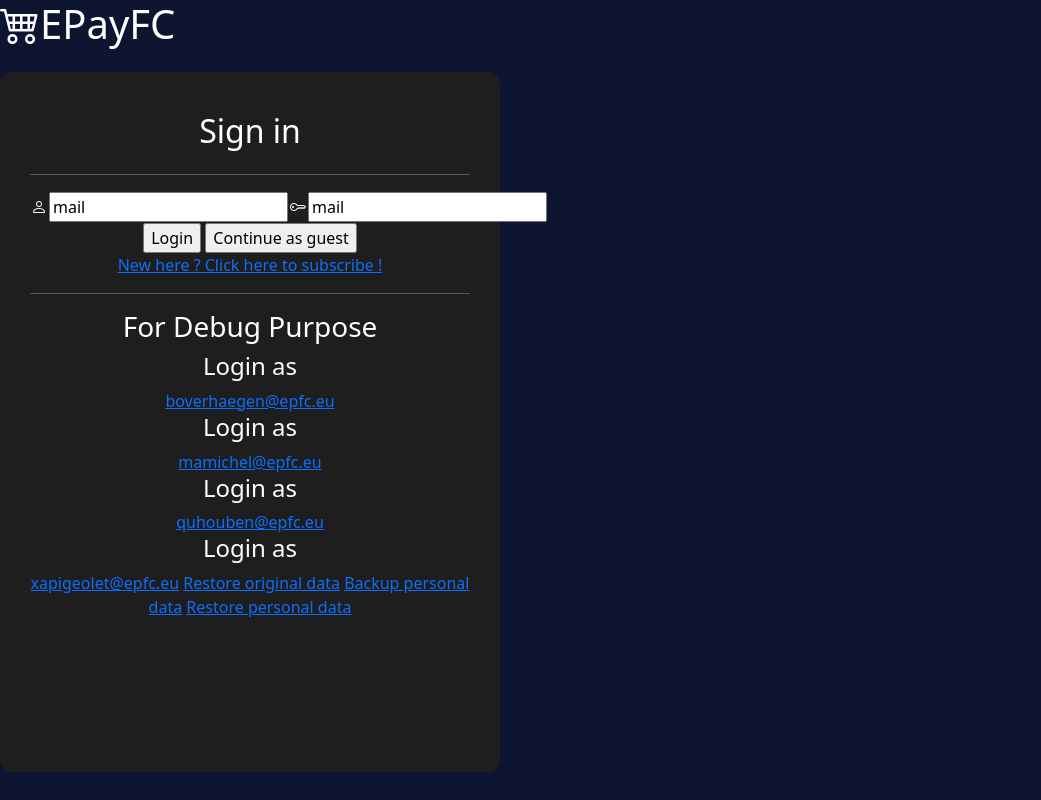
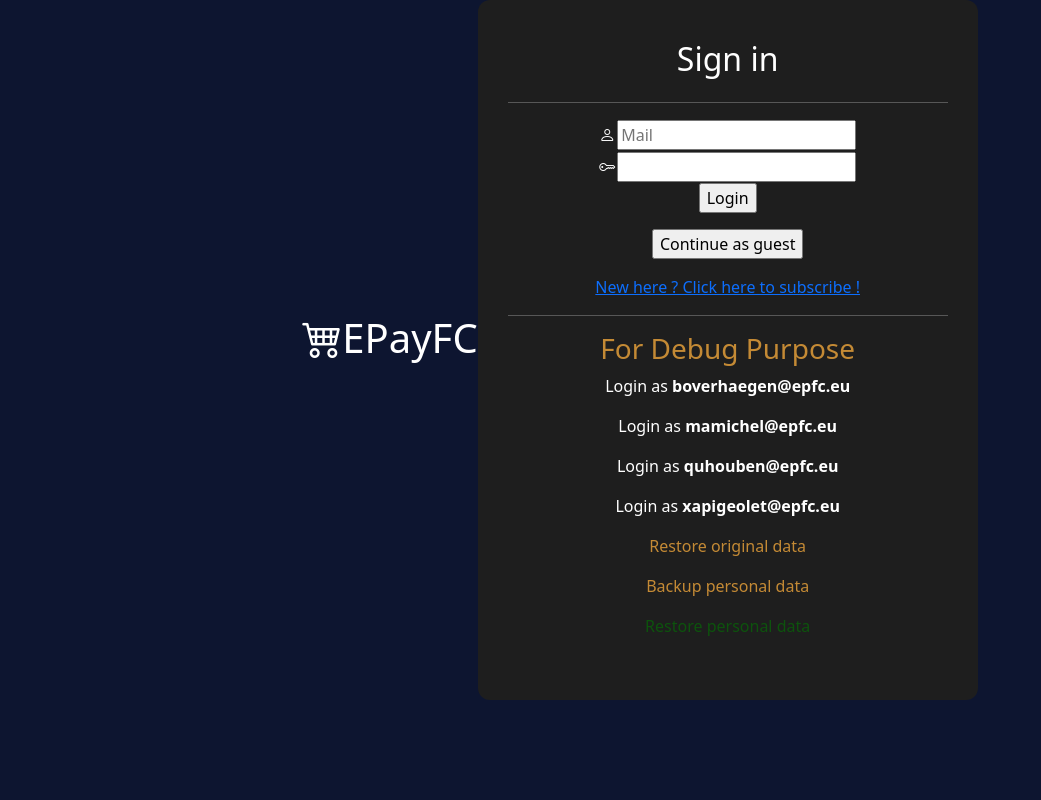
Before and after one commit to cheikh2231/projetBiddingWeb, a PHP site: page /prwb_2526_a07/ in a window 1280 px wide. Shown: the whole page, without its empty margins (0-1041 px from the left). Run offline with PHP 8.4, Linux system fonts and the light colour scheme.

Commit message:
avancement de la mise en page de login

```diff
--- a/controller/ControllerLogin.php
+++ b/controller/ControllerLogin.php
@@ -5,4 +5,7 @@ class ControllerLogin extends Controller {
     public function index(): void {
         (new View("login"))->show([""]);
     }
+
+
+
 }
--- a/css/LoginStyle.css
+++ b/css/LoginStyle.css
@@ -9,3 +9,15 @@ body {
     width: 500px;
     height: 700px;
 }
+.email{
+    text-decoration: none;
+    color: white;
+}
+.colorYellow{
+    text-decoration: none;
+    color : rgb(196, 138, 53);
+}
+.colorGreen{
+    text-decoration: none;
+    color : rgb(13, 83, 13);
+}
--- a/view/view_login.php
+++ b/view/view_login.php
@@ -11,36 +11,36 @@
     <!-- CSS -->
     <link rel="stylesheet" href="css/LoginStyle.css">
 </head>
-<body class="
--flex justify-content-center align-items-center">
-
+<body class="d-flex justify-content-center align-items-center">
     <h1 class="mb-4"><i class="bi bi-cart4"></i>EPayFC</h1>
-    <div class="logContainer row-cols-1 text-center">
+    <div class="logContainer text-center">
         <h2 class="mb-4">Sign in</h2>
         <hr>
         <form action="dashboard.php" method="post">
-            <table>
+            <table class="d-flex justify-content-center align-items-center">
+                <tr>
                 <td><i class="bi bi-person"></i></td>
-                <td><input id="pseudo" name="pseudo" type="text" value="mail"></td>
+                <td><input id="pseudo" name="pseudo" type="text" placeholder="Mail"></td>
+                </tr>
+                <tr>
                 <td><i class="bi bi-key"></i></td>
-                <td><input id="pseudo" name="pseudo" type="text" value="mail"></td>
-
-
+                <td><input id="pseudo" name="pseudo" type="password"></td>
+                </tr>
             </table>
 
-            <input type="submit" value="Login">
-            <input type="submit" value="Continue as guest">
+            <div class="mb-3"><input type="submit" value="Login"></div>
+            <div class="mb-3"><input type="submit" value="Continue as guest"></div>
         </form>
         <a href ="">New here ? Click here to subscribe !</a>
         <hr>
-        <h3>For Debug Purpose</h3>
-        <h4>Login as </h4><a href="">boverhaegen@epfc.eu</a>
-        <h4>Login as </h4><a href="">mamichel@epfc.eu</a>
-        <h4>Login as </h4><a href="">quhouben@epfc.eu</a>
-        <h4>Login as </h4><a href="">xapigeolet@epfc.eu</a>
-        <a href="">Restore original data</a>
-        <a href="">Backup personal data</a>
-        <a href="">Restore personal data</a>
+        <h3 class="colorYellow">For Debug Purpose</h3>
+        <div class="mb-3"><label>Login as&nbsp;</label><b><a href="" class="email">boverhaegen@epfc.eu</a></b></div>
+        <div class="mb-3"><label>Login as&nbsp;</label><b><a href="" class="email">mamichel@epfc.eu</a></b></div>
+        <div class="mb-3"><label>Login as&nbsp;</label><b><a href="" class="email">quhouben@epfc.eu</a></b></div>
+        <div class="mb-3"><label>Login as&nbsp;</label><b><a href="" class="email">xapigeolet@epfc.eu</a></b></div>
+        <div class="mb-3"><a href="" class="colorYellow">Restore original data</a></div>
+        <div class="mb-3"><a href="" class="colorYellow">Backup personal data</a></div>
+        <div class="mb-3"><a href="" class="colorGreen">Restore personal data</a></div>
 
 
     </div>
```
